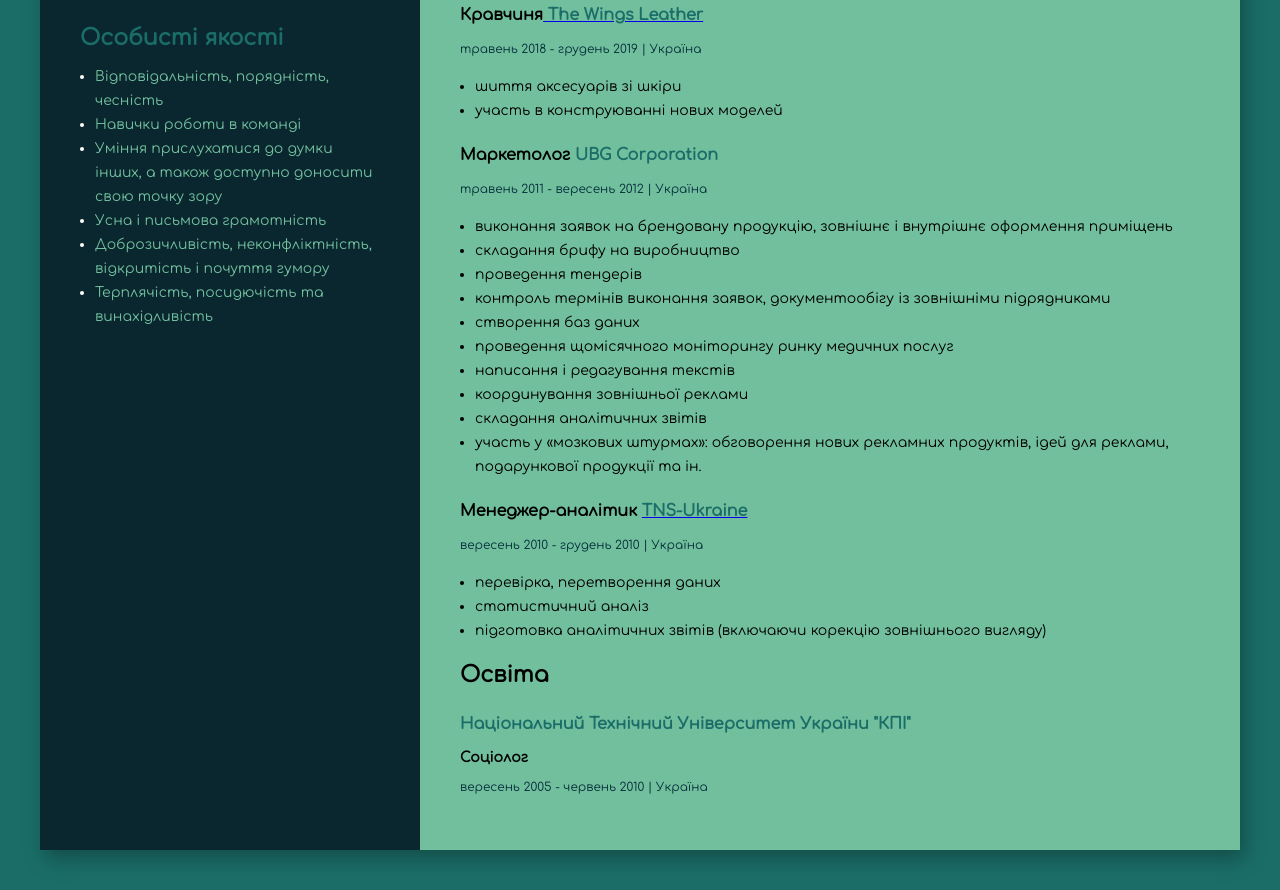
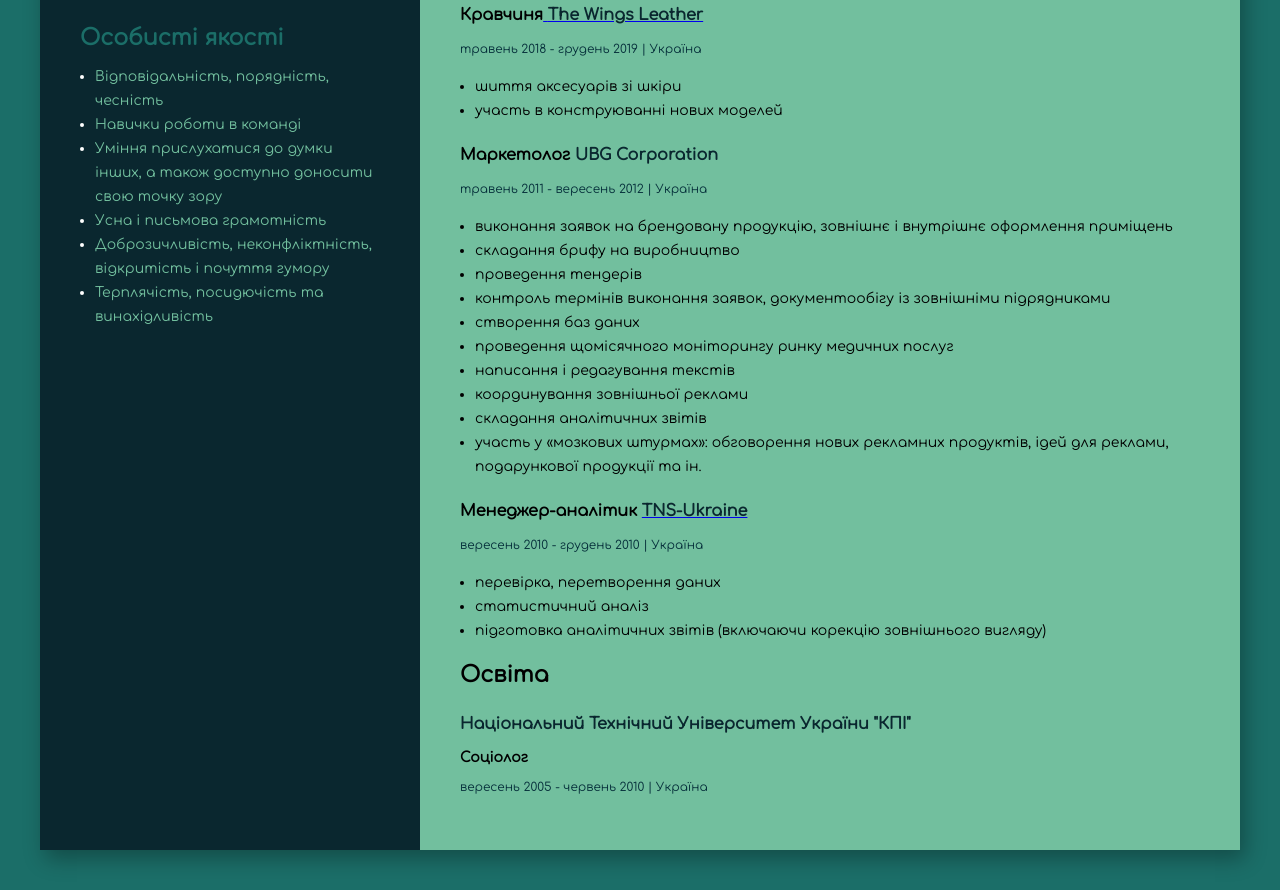
Before and after one commit to taisiia-filikova/resume-project, a plain HTML site: page index.html in a window 1280 px wide. Shown: the part 890-1780 px from the top of the page. Drawn offline with Linux system fonts and the light colour scheme.

Commit message:
Меняет в стилях цвет мест работы и места учебы

```diff
--- a/css/style.css
+++ b/css/style.css
@@ -130,7 +130,7 @@ body {
   font-size: 45px;
   font-weight: 700;
   line-height: 90px;
-  color: #06303b;
+  color: #0a272f;
 }
 
 .description {
@@ -188,7 +188,7 @@ body {
 }
 
 .project-company {
-  color: #1b6e68;
+  color: #0a272f;
 }
 
 .proffesion-time {
@@ -215,7 +215,7 @@ body {
   font-weight: 700;
   line-height: 24px;
   margin-bottom: 10px;
-  color: #1b6e68;
+  color: #0a272f;
 }
 
 .profession-education {
```
